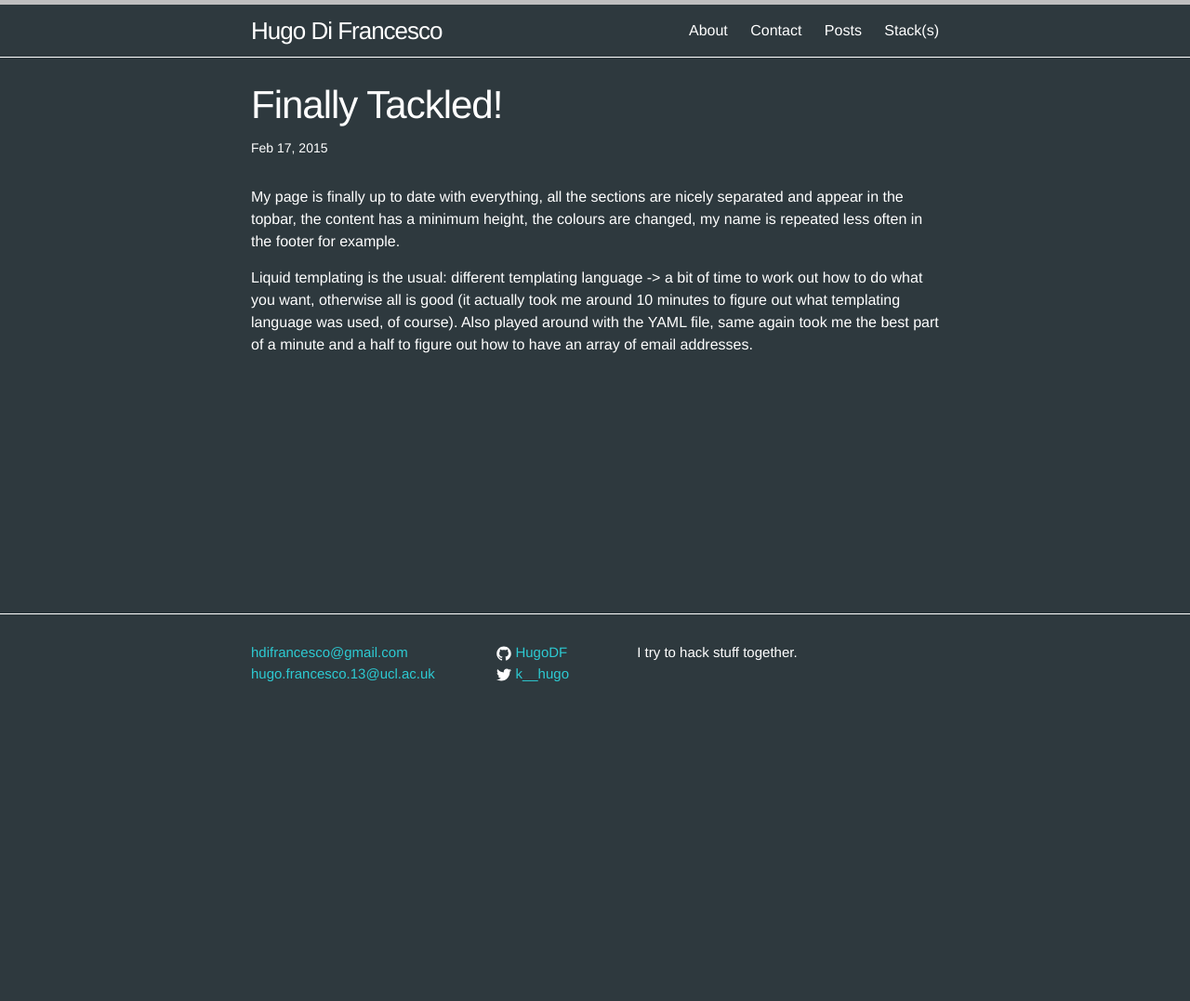
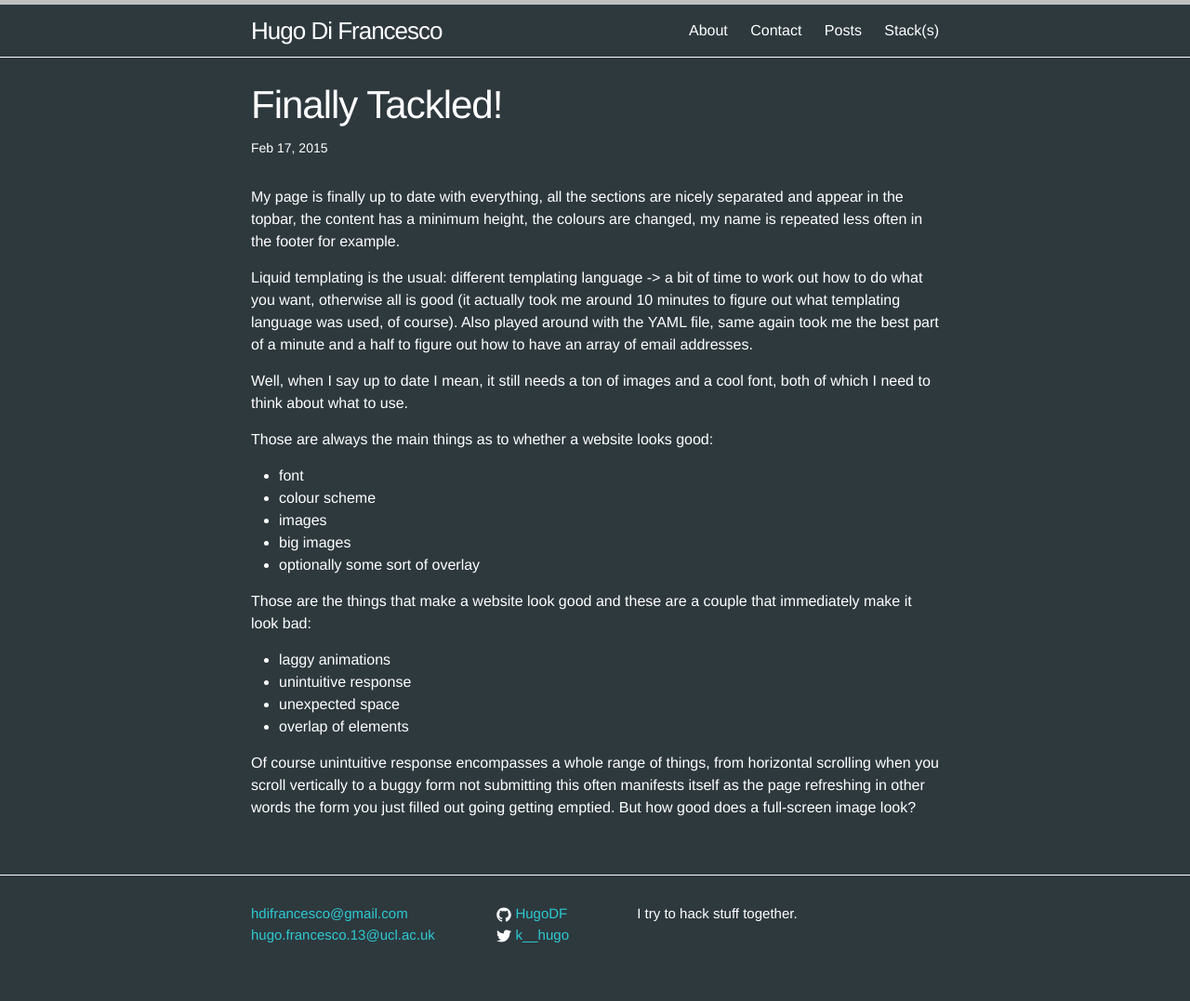
Before and after one commit to HugoDF/HugoDF.github.io, a Jekyll site: the page built from _posts/2015-02-17-Finally-Tackled.md, in a window 1280 px wide. Shown: the whole page at 93% size. Built offline with Jekyll 4.4.1, drawn with Linux system fonts in a browser that asks for light colours; before the commit the page ends 900 px from its top, so only the background shows below that.

Commit message:
cleanup posts and tweak <code> background-color

```diff
--- a/_posts/2015-02-04-First-Post.markdown
+++ b/_posts/2015-02-04-First-Post.markdown
@@ -6,10 +6,10 @@
 ---
 Alright so here it is, Hugo Di Francesco throwing himself into jekyll, ah the beauty of Ruby and Rails, never got round to doing some, skipped from PHP to PHP MVC to Express/Node.js,
 
-All the while I'm actually just doing a LOT of frontend work, jQuery, CSS transitions, things that flash, responsive design, taming keystone.js,
+All the while I'm actually just doing a LOT of frontend work, jQuery, CSS transitions, things that flash, responsive design, taming [Keystone.js](http://keystonejs.com/),
 
 Deployment to Heroku, running minification/uglification/compression tasks in Grunt, lovely stuff.
 
 The most fun part of my day remains the fact that <code>vh</code> and <code>vw</code> (viewport height percentage and viewport width percentage) are not supported enough for client projects, which means reusing the standard javascript spaghetti-code approach, usually I already have jQuery loaded into my views (it is a requirement for both ZURB Foundation and Twitter Bootstrap) but I mean wouldn't it be nice if <code>height: 100%</code> actually did what it looks like it does? Love the quirks of all the languages, where would we be without errors everywhere, not at work that's for sure,
 
-Most developers secretely love the pain that is debugging, decent IDEs do a decent job, an then there's always the option of just printing everything to figure out where we're going wrong.
+Most developers secretly love the pain that is debugging, decent IDEs do a decent job, and then there's always the option of just printing everything to figure out where we're going wrong.
--- a/_posts/2015-02-09-Hacking-in-Vanilla-js.markdown
+++ b/_posts/2015-02-09-Hacking-in-Vanilla-js.markdown
@@ -4,12 +4,14 @@
 date:   2015-02-09 18:46:11
 categories: javascript plugin
 ---
-Second post on here, I don't know what's wrong with me lately, people give me projects and I end up writing plugins. We want a slideshow demo page, let's write it out in jQuery/CSS transitions. We want a lightweight holding page system: let's roll vanilla js and sass. I don't know where the frameworks and plugins went, but I think I should bring them back, it's all nice and dandy hacking jQuery for 6 hours, and then being told the requirements have changed and that a plugin would have completely filled them... Thankfully, this didn't happen, I've also been looking at automating even more stuff, moving away from just grunt tasks to copy/compile/compress assets to going all-out and generating models/views/controllers ala Ember CLI or [SANE CLI](http://sanestack.com/).
+Second post on here, I don't know what's wrong with me lately, people give me projects and I end up writing plugins. We want a slideshow demo page, let's write it out in jQuery/CSS transitions. We want a lightweight holding page system: let's roll vanilla js and sass. I don't know where the frameworks and plugins went, but I think I should bring them back, it's all nice hacking jQuery for 6 hours, and then the requirements changing... Thankfully, this didn't happen, I've also been looking at automating even more stuff, moving away from just grunt tasks to copy/compile/compress assets to going all-out and generating models/views/controllers ala Ember CLI or [SANE CLI](http://sanestack.com/).
 
-I think I'm actually just liking this whole convention over configuration thing, easy generation, should probably look into the guy who sparked it all, Ruby on Rails, which I looked into a while ago, creating the most amazing CRUD blog app <strong>ever</strong> in the process. Keystone.js is actually my goto along with Laravel, depending on where/how the thing needs to be hosted and if it needs nice SQL, table-driven models or more quickly put together, fast-changing, mongoose schemas. Ie if the client knows what he/she wants and it's a full-blown custom system, got for Laravel. If he/she doesn't, or the requirements are for a blog-style, CMS thing where the models mostly require text, images etc.. etc.. go for keystone.js.
+I think I'm actually just liking this whole convention over configuration thing, easy generation, should probably look into the guy who sparked it all, Ruby on Rails, which I looked into a while ago, creating the most amazing CRUD blog app <strong>ever</strong> in the process. [Keystone.js][keystone] is actually my goto along with Laravel, depending on where/how we're hosting and if it needs nice SQL, table-driven models or more quickly put together, fast-changing, mongoose schemas. Ie if the client knows what he/she wants [Keystone][keystone] and it's a full-blown custom system, got for Laravel. If he/she doesn't, or the requirements are for a blog-style, CMS thing where the models mostly require text, images etc.. etc.. go for keystone.js.
 
 Last and third option that doesn't really fit the question but will be written anyways: someone wants fast load times (I mean crazy fast), and highly simplified system for a single page demo. Go Vanilla everything... well not quite. Dump the CSS framework, dump the jQuery (turns out this might have been a step too far), dump the sass? Not necessary! Thankfully pre-processed css turns into css meaning there's no way to simplify it further. Maybe I could have used MinCSS instead of going all out vanilla Sass/JS. It reminds of writing a vanillaJS menubar system I made as part of some WordPress updates I was doing... wasn't too bad, except it wouldn't display properly when you were logged into WordPress, there was no local environment, you had to click around the interface instead of using <code>CMD+P</code> like Sublime Text lets you do.
 
 Generally that was more WordPress acting up and me not being used to developing painfully slowly. Rather than a JS/CSS being less useful than jQuery/Sass... which in essence it should be, isn't the point of packing everything into nicer packages/modules/frameworks to improve productivity? A slightly less efficient program is probably worth the developer hours saved, <strong>but</strong> there are use-cases where ditching jQuery/CSS framework is worth it, maybe time-critical page loads ala Google and single page demos? Yes I would say so.
 
 I won't go into a WordPress tangent this time, though it could come up should I work more on it and you know what? I may just end up forgiving its shortcomings for the value it brought into the blogging sphere but perhaps it shouldn't always be the goto CMS/Framework especially for agency work, WordPress is inefficient when you have efficient programmers who don't specialise in it (so just PHP or frontend devs) and who have set up workflows that go faster on other frameworks (notably MVC ones) then again, client is king, if you want WordPress, we might not enjoy it as much as using some pre-release unstable build of some <code>*.js</code> thing but we will get the job done.
+
+[keystone]: http://keystonejs.com
--- a/_posts/2015-02-17-Finally-Tackled.md
+++ b/_posts/2015-02-17-Finally-Tackled.md
@@ -7,3 +7,20 @@
 My page is finally up to date with everything, all the sections are nicely separated and appear in the topbar, the content has a minimum height, the colours are changed, my name is repeated less often in the footer for example.
 
 Liquid templating is the usual: different templating language -> a bit of time to work out how to do what you want, otherwise all is good (it actually took me around 10 minutes to figure out what templating language was used, of course). Also played around with the YAML file, same again took me the best part of a minute and a half to figure out how to have an array of email addresses.
+
+Well, when I say up to date I mean, it still needs a ton of images and a cool font, both of which I need to think about what to use.
+
+Those are always the main things as to whether a website looks good:
+- font
+- colour scheme
+- images
+- big images
+- optionally some sort of overlay
+
+Those are the things that make a website look good and these are a couple that immediately make it look bad:
+- laggy animations
+- unintuitive response
+- unexpected space
+- overlap of elements
+
+Of course unintuitive response encompasses a whole range of things, from horizontal scrolling when you scroll vertically to a buggy form not submitting this often manifests itself as the page refreshing in other words the form you just filled out going getting emptied. But how good does a full-screen image look?
--- a/_sass/_base.scss
+++ b/_sass/_base.scss
@@ -130,7 +130,7 @@
     font-size: 15px;
     border: 1px solid $grey-color-light;
     border-radius: 3px;
-    background-color: #eef;
+    background-color: lighten($background-color,15%);
 }
 
 code {
```
